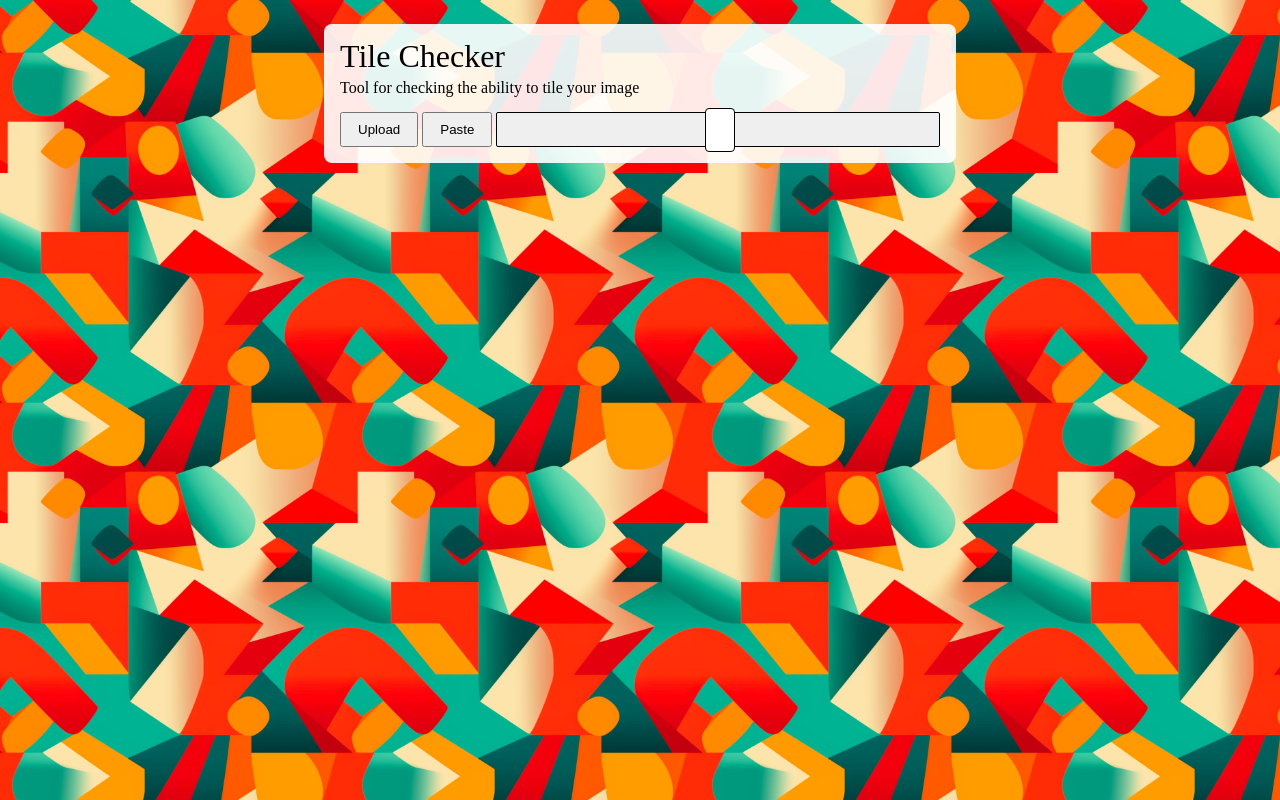
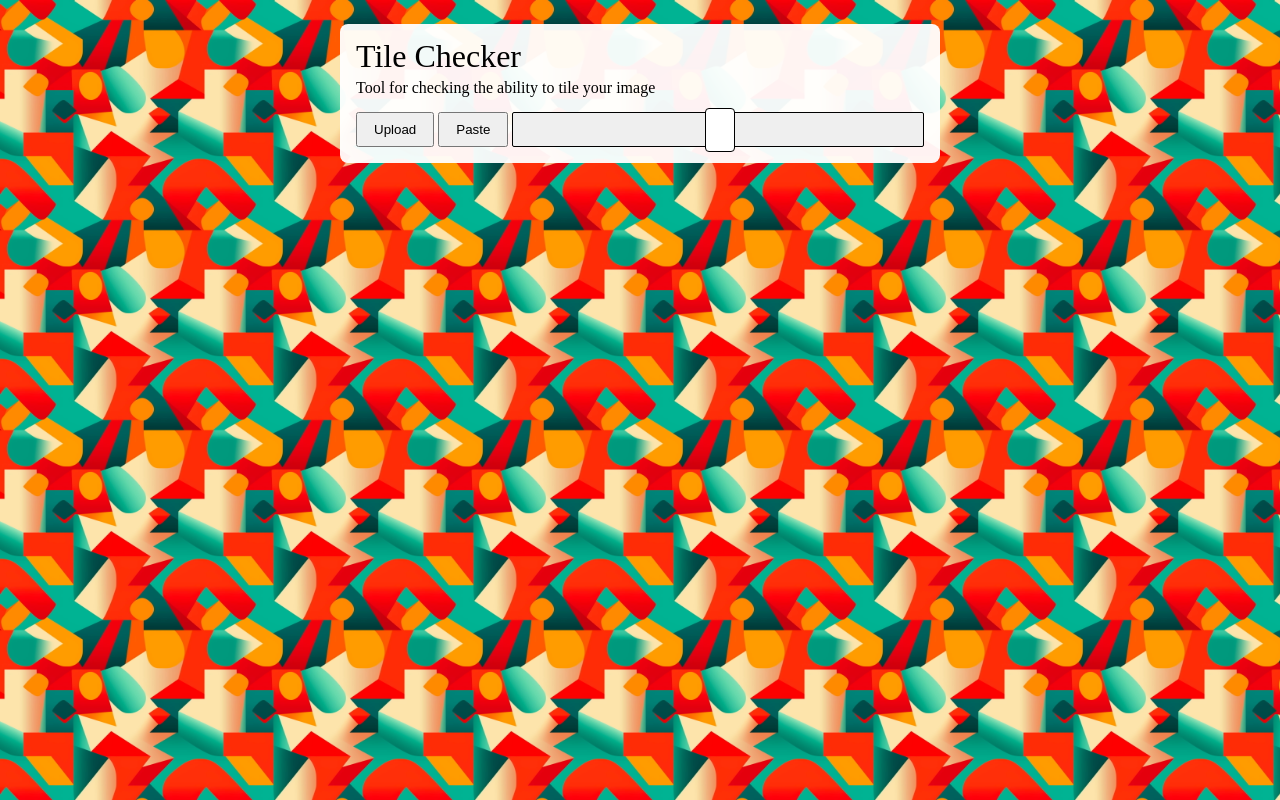
Before and after one commit to jmaloon/tile-checker, a React (Vite) app: page / in a window 1280 px wide. Shown: the top 800 px of the page. Built offline with nearby package versions, Linux system fonts and the light colour scheme.

Commit message:
fix main width

```diff
--- a/src/App.css
+++ b/src/App.css
@@ -14,20 +14,25 @@
   --hue-thumb-border-radius: 4px;
 }
 
+* {
+  box-sizing: border-box;
+}
+
 body {
   margin: 0;
   width: 100%;
   height: 200vh;
-  background-size: 350px;
+  background-size: 200px;
   background-image: url(assets/default.jpg);
   transition: background-size 0.1s;
 }
 
 main {
-  max-width: 600px;
+  width: 600px;
+  max-width: calc(100vw - 32px);
   margin: 24px auto;
   padding: 16px;
-  background-color: hsla(0, 0%, 100%, 0.9);
+  background-color: hsla(0, 0%, 100%, 0.95);
   border-radius: 8px;
 }
 
```
